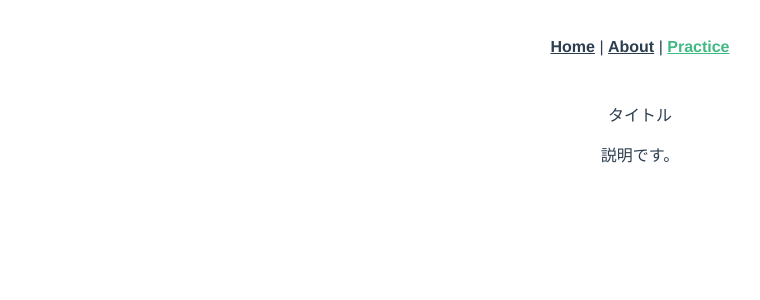
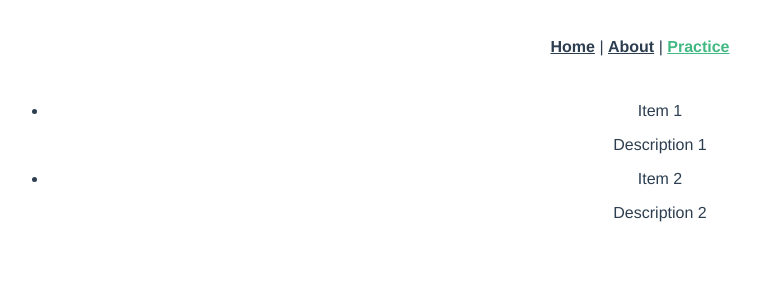
Before and after one commit to mashijifu/vue-ts-example, a Vue app: page /practice in a window 1280 px wide. Shown: the top 300 px of the page, without its empty margins (0-760 px from the left). Built offline with nearby package versions, Linux system fonts and the light colour scheme.

Commit message:
props課題2

```diff
--- a/src/views/PracticeView.vue
+++ b/src/views/PracticeView.vue
@@ -1,4 +1,4 @@
-<script lang="ts">
+<!-- <script lang="ts">
 import { defineComponent } from "@vue/composition-api";
 import Practice from "@/components/Practice.vue";
 
@@ -14,4 +14,40 @@ export default defineComponent({
   <div>
     <Practice title="タイトル" description="説明です。" />
   </div>
+</template> -->
+
+<script lang="ts">
+import { defineComponent } from "@vue/composition-api";
+import Practice from "@/components/Practice.vue";
+
+export default defineComponent({
+  name: "PracticeView",
+  components: {
+    Practice,
+  },
+  setup() {
+    const items = [
+      {
+        title: "Item 1",
+        description: "Description 1",
+      },
+      {
+        title: "Item 2",
+        description: "Description 2",
+      },
+    ];
+
+    return { items };
+  },
+});
+</script>
+
+<template>
+  <div>
+    <ul>
+      <li v-for="(item, index) in items" :key="index">
+        <Practice :title="item.title" :description="item.description" />
+      </li>
+    </ul>
+  </div>
 </template>
```
